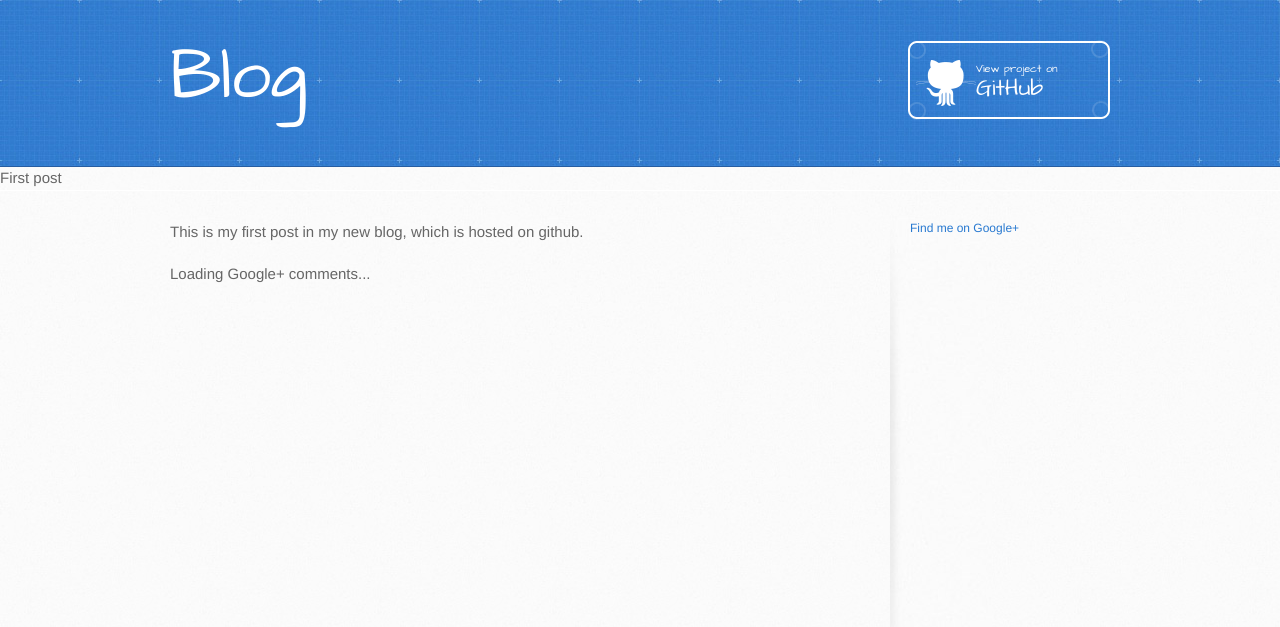
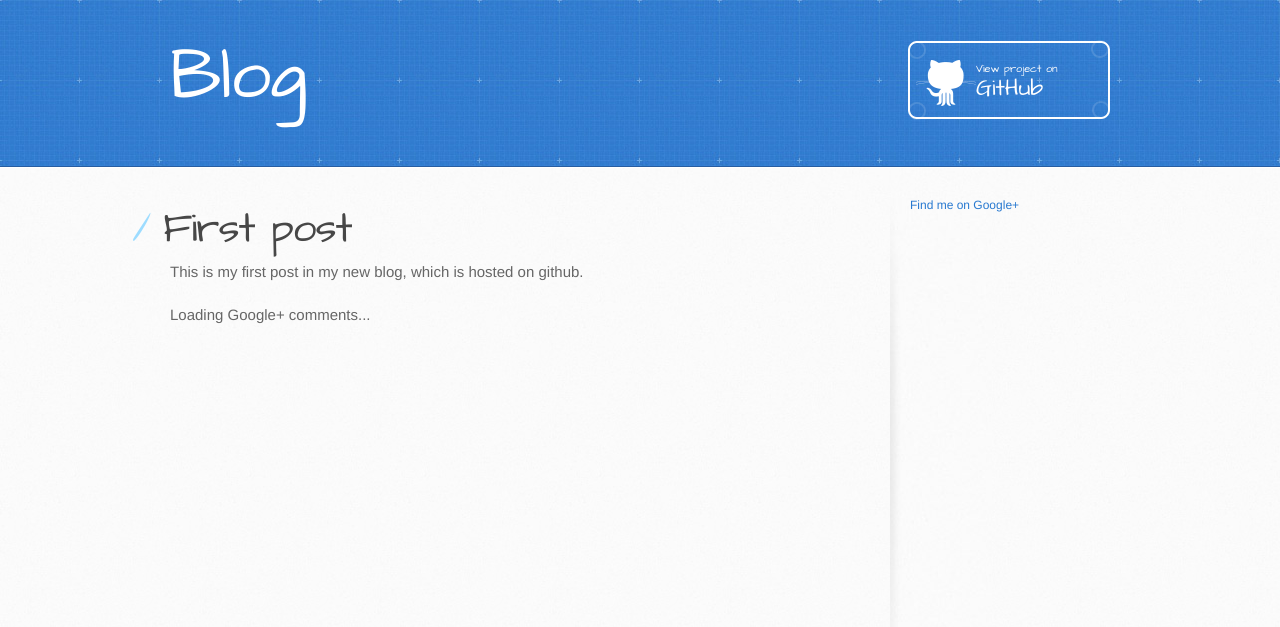
Before and after one commit to mars3142/blog, a Jekyll site: the page built from _posts/2014-05-23-first-post.md, in a window 1280 px wide. Shown: the top 627 px of the page. Built offline with Jekyll 4.4.1, drawn with Linux system fonts in a browser that asks for light colours; nearby versions of some CDN libraries; Markdown is read by kramdown in place of the engine named in the settings; comment, search, counter and statistics services are not loaded.

Commit message:
post title

```diff
--- a/_layouts/post.html
+++ b/_layouts/post.html
@@ -26,10 +26,10 @@
       </div>
     </header>
 
-    <h1>{{  page.title  }}</h1>
     <div id="content-wrapper">
       <div class="inner clearfix">
         <section id="main-content">
+        <h1>{{  page.title  }}</h1>
           {% if page.toc %}
             <ul data-toc="#main_content"></ul>
           {% endif %}
```
